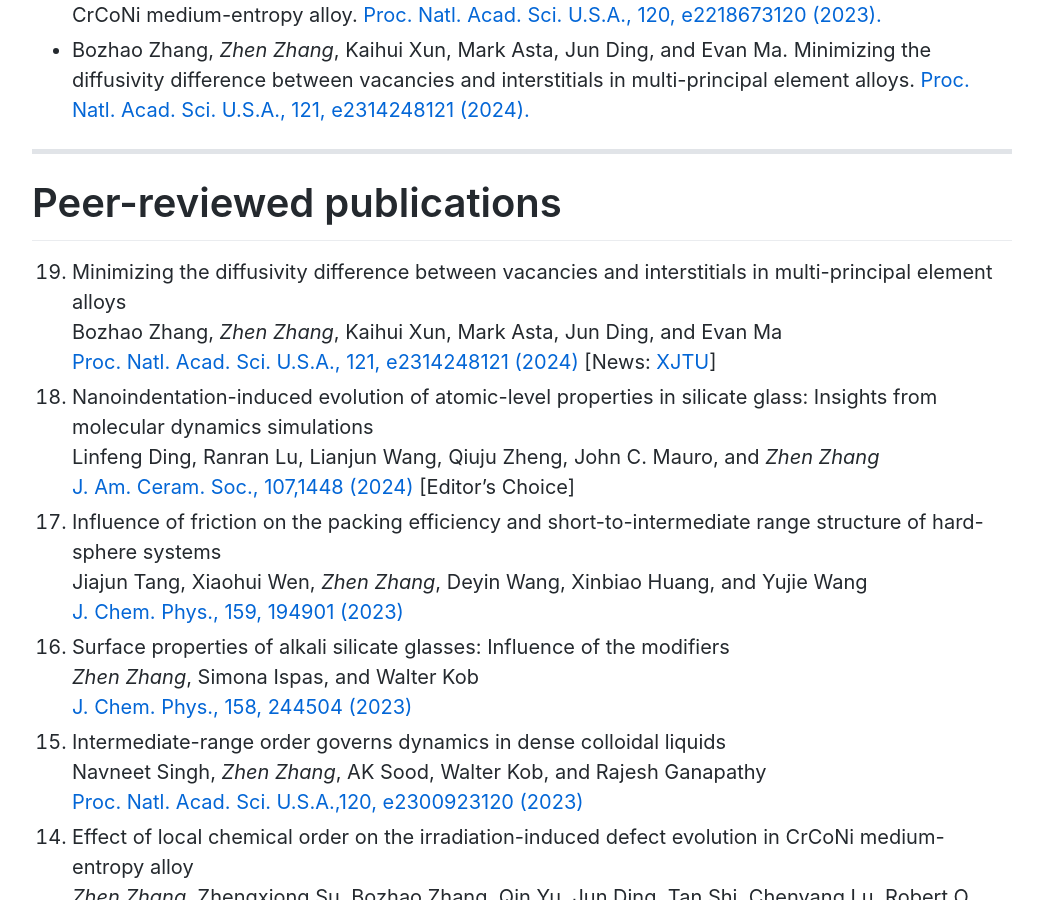
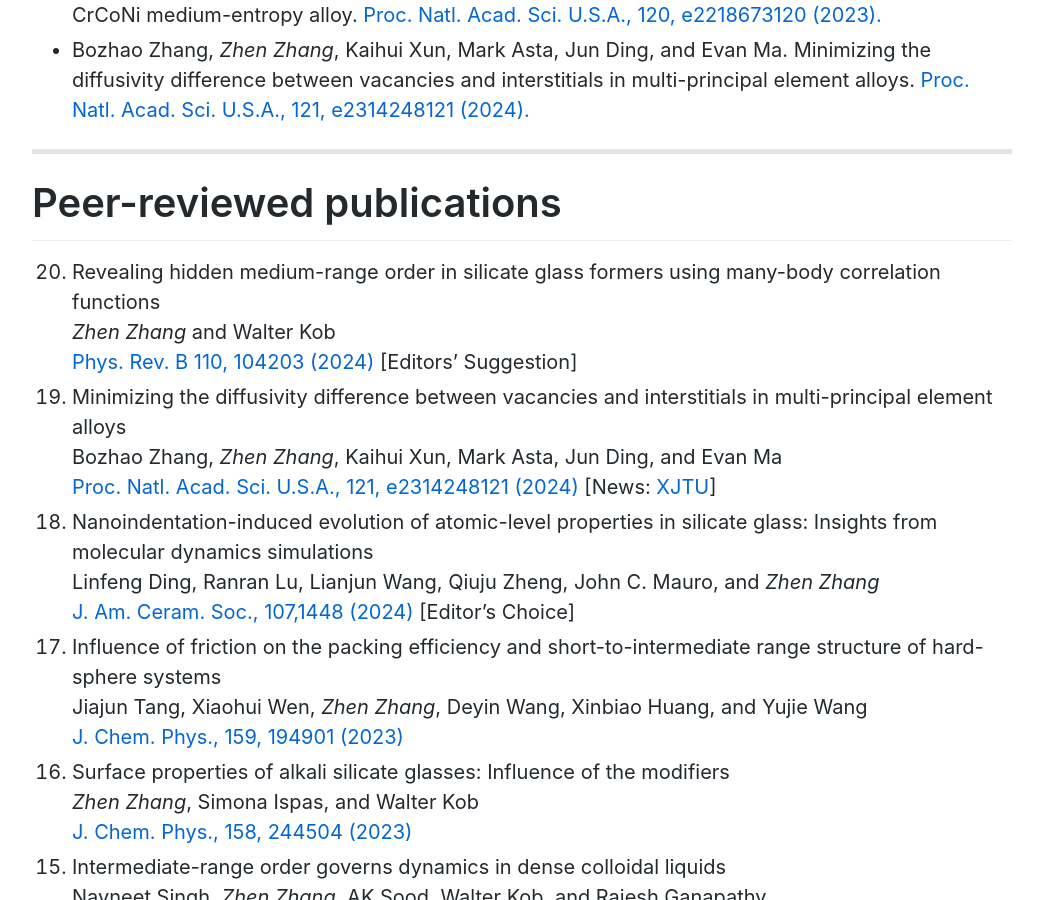
Before and after one commit to zhenzhang1991/zhenzhang1991.github.io, a Jekyll site: the page built from index.md, in a window 1280 px wide and 900 px high, scrolled down 5248 px. Shown: the whole window, without its empty margins (118-1161 px from the left). Built offline with Jekyll 4.4.1, drawn with Linux system fonts in a browser that asks for light colours; Markdown is read by kramdown in place of the engine named in the settings; comment, search, counter and statistics services are not loaded.

Commit message:
Update index.md

```diff
--- a/index.md
+++ b/index.md
@@ -90,6 +90,9 @@ Publications for more details:
 * * *
 
 # Peer-reviewed publications
+0. Revealing hidden medium-range order in silicate glass formers using many-body correlation functions <br>
+   *Zhen Zhang* and Walter Kob <br>
+   [Phys. Rev. B 110, 104203 (2024)](docs/2024-zhang-prb.pdf) [Editors' Suggestion]
 0. Minimizing the diffusivity difference between vacancies and interstitials in multi-­principal element alloys <br>
    Bozhao Zhang, *Zhen Zhang*, Kaihui Xun, Mark Asta, Jun Ding, and Evan Ma <br>
    [Proc. Natl. Acad. Sci. U.S.A., 121, e2314248121 (2024)](docs/2024-zhangb-pnas.pdf) [News: [XJTU](https://news.xjtu.edu.cn/info/1004/206163.htm)]
```
